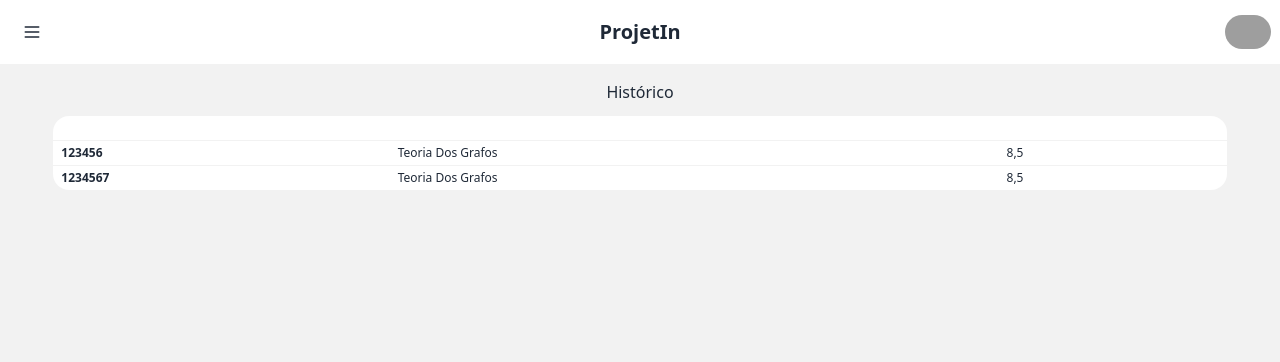
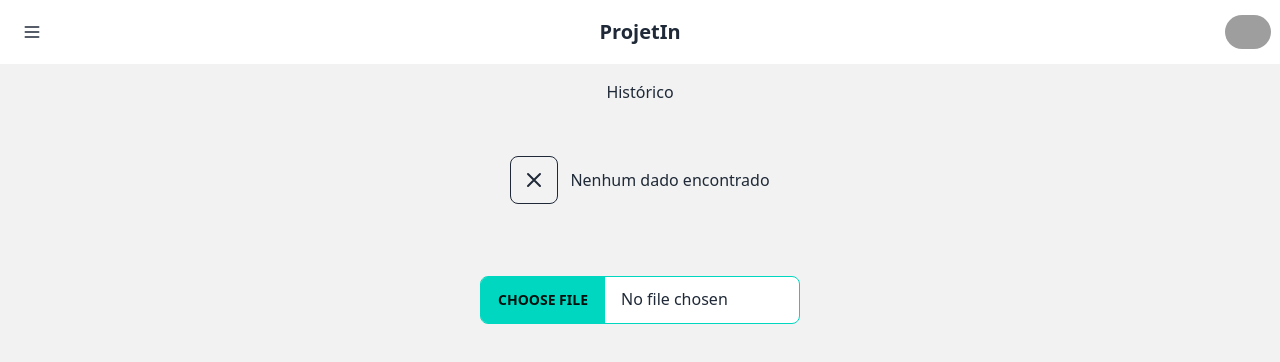
Before and after one commit to ESinco/frontend, a Next.js app: page /profile/1/history in a window 1280 px wide. Shown: the top 362 px of the page. Built offline with nearby package versions, Linux system fonts and the light colour scheme; grey boxes are pictures that could not be loaded.

Commit message:
file input, pagina caso nenhum dado seja encontrado, shadow no historytable adicionados

```diff
--- a/src/app/globals.css
+++ b/src/app/globals.css
@@ -6,3 +6,9 @@ body {
   --tw-bg-opacity: 1;
   background-color: var(--fallback-b2, oklch(var(--b2) / var(--tw-bg-opacity)));
 }
+
+/* Inside your custom CSS file */
+.bottom-shadow {
+  @apply shadow-none;
+  box-shadow: 0 3px 5px 0px rgba(0, 0, 0, 0.434);
+}
--- a/src/components/HistoryTable.js
+++ b/src/components/HistoryTable.js
@@ -1,3 +1,4 @@
+import { useState } from "react";
 import HistoryTableRow from "./HistoryTableRow";
 
 const discs = [
@@ -11,11 +12,77 @@ const discs = [
     name: "Teoria Dos Grafos",
     score: "8,5",
   },
+  {
+    id: "123456",
+    name: "Teoria Dos Grafos",
+    score: "8,5",
+  },
+  {
+    id: "1234567",
+    name: "Teoria Dos Grafos",
+    score: "8,5",
+  },
+  {
+    id: "123456",
+    name: "Teoria Dos Grafos",
+    score: "8,5",
+  },
+  {
+    id: "1234567",
+    name: "Teoria Dos Grafos",
+    score: "8,5",
+  },
+  {
+    id: "123456",
+    name: "Teoria Dos Grafos",
+    score: "8,5",
+  },
+  {
+    id: "1234567",
+    name: "Teoria Dos Grafos",
+    score: "8,5",
+  },
+  {
+    id: "123456",
+    name: "Teoria Dos Grafos",
+    score: "8,5",
+  },
+  {
+    id: "1234567",
+    name: "Teoria Dos Grafos",
+    score: "8,5",
+  },
 ];
 
 export default function HistoryTable() {
+  const [history, setHistory] = useState([]);
+
+  if (history.length === 0) {
+    return (
+      <div className="my-10 flex flex-row gap-3 items-center justify-center w-9/12">
+        <button className="btn btn-square btn-outline">
+          <svg
+            xmlns="http://www.w3.org/2000/svg"
+            className="h-6 w-6"
+            fill="none"
+            viewBox="0 0 24 24"
+            stroke="currentColor"
+          >
+            <path
+              strokeLinecap="round"
+              strokeLinejoin="round"
+              strokeWidth="2"
+              d="M6 18L18 6M6 6l12 12"
+            />
+          </svg>
+        </button>
+        <p>Nenhum dado encontrado</p>
+      </div>
+    );
+  }
+
   return (
-    <div className="overflow-x-auto w-11/12">
+    <div className="overflow-x-auto w-11/12 bottom-shadow">
       <table className="table table-xs bg-base-100">
         <thead>
           <tr>
--- a/src/pages/profile/[id]/history.js
+++ b/src/pages/profile/[id]/history.js
@@ -5,6 +5,10 @@ export default function HistoryPage({ history }) {
     <div className="flex justify-center items-center gap-3 flex-col mt-4">
       <h1>Histórico</h1>
       <HistoryTable />
+      <input
+        type="file"
+        className="mt-5 file-input file-input-bordered file-input-accent w-full max-w-xs"
+      />
     </div>
   );
 }
```
